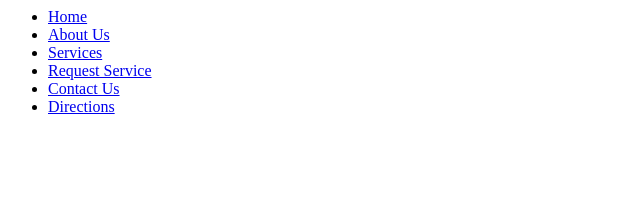
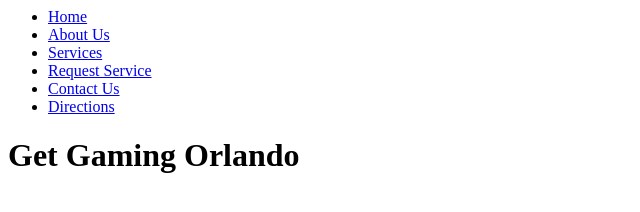
Before and after one commit to kehodge/audit, a plain HTML site: page about.html in a window 1280 px wide. Shown: the whole page, without its empty margins (0-640 px from the left). Drawn offline with Linux system fonts and the light colour scheme.

Commit message:
added head and title

```diff
--- a/about.html
+++ b/about.html
@@ -1,5 +1,6 @@
 <html>
    <head>
+    <title>Get Gaming Orlando</title>
    </head>
 
    <body>
@@ -16,7 +17,7 @@
         </ul>
        </nav>
 
-       <h1></h1>
+       <h1>Get Gaming Orlando</h1>
 
     </header>
 
```
Also changed, not shown: contact.html (+2 -1 lines), directions.html (+2 -1 lines), index.html (+2 -1 lines), request.html (+2 -1 lines), services.html (+2 -1 lines).
